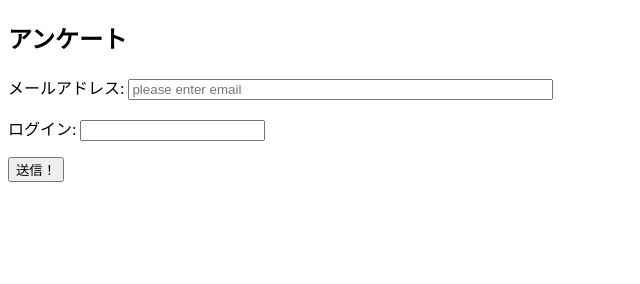
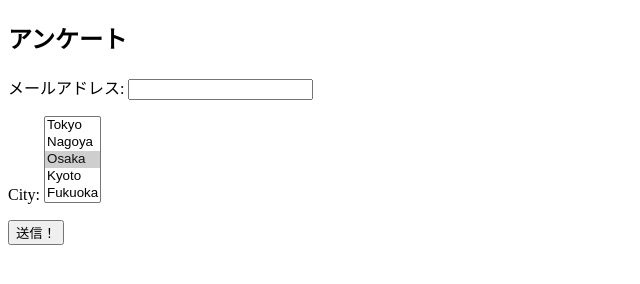
Before and after one commit to gcnishino/basic_html_v3, a plain HTML site: page index.html in a window 1280 px wide. Shown: the whole page, without its empty margins (0-640 px from the left). Drawn offline with Linux system fonts and the light colour scheme.

Commit message:
build(core): index.html
#21 selectタグでセレクトボックスを作ろう

```diff
--- a/index.html
+++ b/index.html
@@ -8,9 +8,16 @@
   <article>
     <h1>アンケート</h1>
     <form action="survey.php" method="post">
-      <p>メールアドレス: <input type="text" name="email" size="50" placeholder="please enter email"></p>
-      <p>ログイン: <input type="password" name="password"></p>
-      <input type="hidden" name="user_id" value="23423">
+      <p>メールアドレス: <input type="text" name="email"></p>
+      <p>City:
+        <select name="city" multiple size="5">
+          <option value="tokyo">Tokyo</option>
+          <option value="nagoya">Nagoya</option>
+          <option value="osaka" selected>Osaka</option>
+          <option value="kyoto">Kyoto</option>
+          <option value="fukuoka">Fukuoka</option>
+        </select>
+      </p>
       <p><input type="submit" value="送信！"></p>
     </form>
   </article>
```
